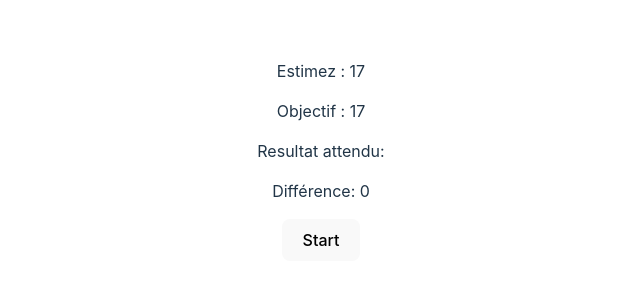
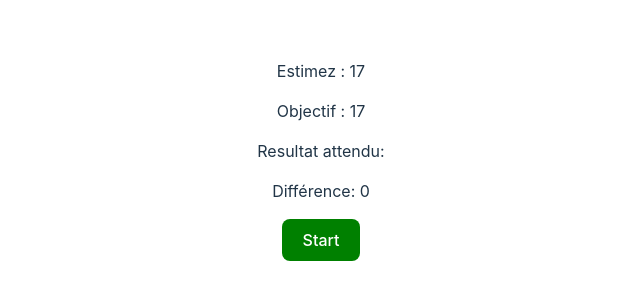
Before and after one commit to STimour/tpTopAveugle, a React (Vite) app: page / in a window 1280 px wide. Shown: the part 248-548 px from the top of the page, without its empty margins (319-959 px from the left). Built offline with nearby package versions, Linux system fonts and the light colour scheme.

Commit message:
bouton avec css

```diff
--- a/src/components/Button.tsx
+++ b/src/components/Button.tsx
@@ -22,9 +22,9 @@ const Button: React.FC<ButtonProps> = ({ onStart, onEnd }) => {
   return (
     <div>
       {!started ? (
-        <button onClick={handleStartClick}>Start</button>
+        <button className="startButton"  onClick={handleStartClick}>Start</button>
       ) : (
-        <button onClick={handleEndClick}>End</button>
+        <button className="clickButton" onClick={handleEndClick}>End</button>
       )}
     </div>
   );
```
